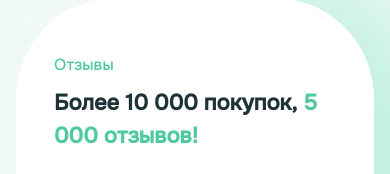
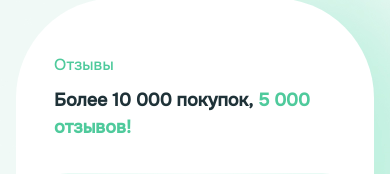
Before and after one commit to Vieronist/igray, a Next.js app: page / in a window 390 px wide. Shown: the part 126-300 px from the top of the page. Built offline with nearby package versions, Linux system fonts and the light colour scheme.

Commit message:
Update reviews-header.tsx

```diff
--- a/src/features/reviews/ui/reviews-header.tsx
+++ b/src/features/reviews/ui/reviews-header.tsx
@@ -5,7 +5,7 @@ export const ReviewsHeader = () => {
     <div className="p-[30px] md:px-[60px] md:pt-[60px]">
       <h3 className="text-[#4FCA9C] mb-[10px]">Отзывы</h3>
       <div className="flex items-center justify-between">
-        <h3 className="font-extrabold text-[22px] text-wrap min-w-[150px] md:text-[46px]  ">
+        <h3 className="font-extrabold text-[18px] text-wrap min-w-[150px] md:text-[46px]  ">
           <span className="text-[#1F3238]">Более 10 000 покупок, </span>
           <span className="text-[#4FCA9C]">5 000 отзывов!</span>
         </h3>
```
